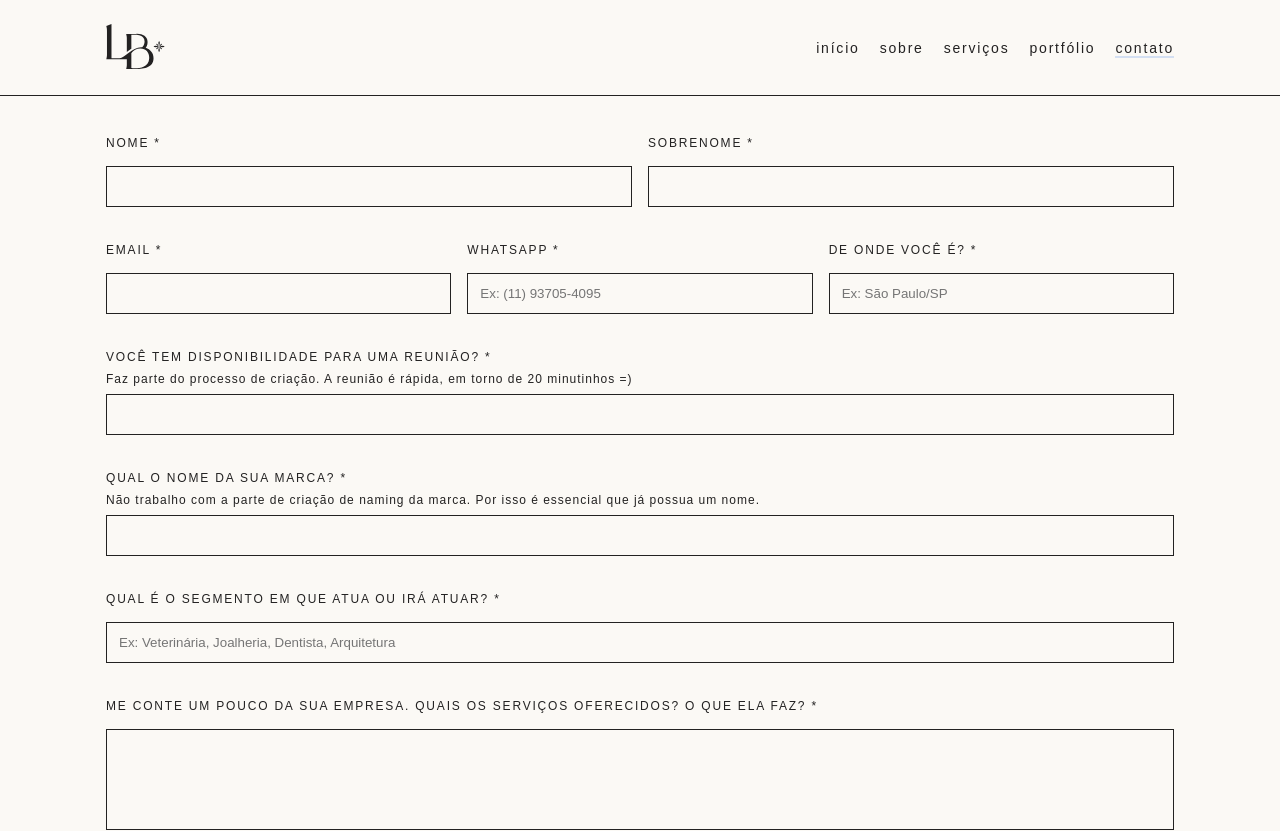
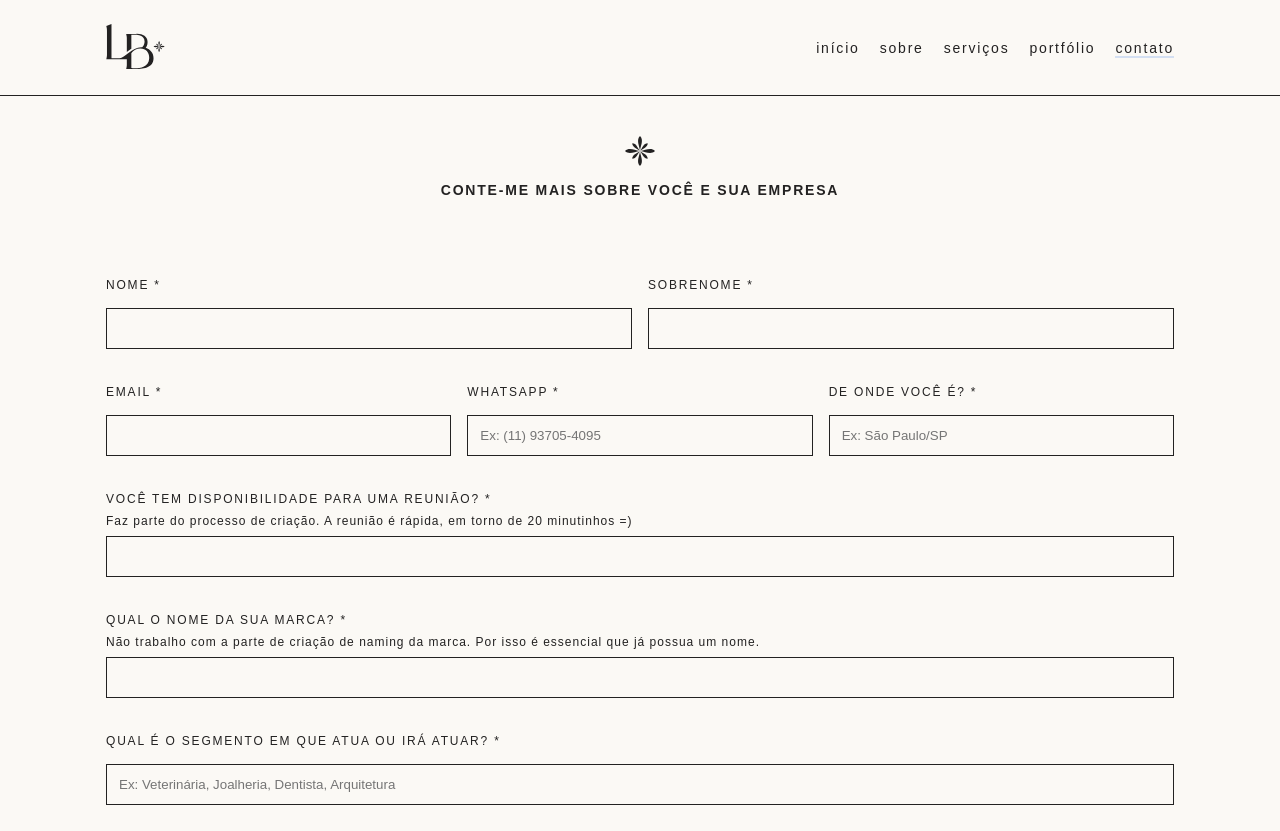
Before and after one commit to PedroVignotto/LeBueno, a Next.js app: page /contact in a window 1280 px wide. Shown: the top 831 px of the page. Built offline with nearby package versions, Linux system fonts and the light colour scheme; a web font is replaced by a local one.

Commit message:
feat: add title section on contact page

```diff
--- a/src/pages/contact.tsx
+++ b/src/pages/contact.tsx
@@ -1,7 +1,8 @@
 import { Button, Input, Textarea } from '../components'
 
-import { Form } from '../styles/pages/contact'
+import { Title, Form } from '../styles/pages/contact'
 
+import Image from 'next/image'
 import axios from 'axios'
 import React, { useState } from 'react'
 
@@ -47,6 +48,11 @@ export default function Contact() {
   }
 
   return (
+    <>
+      <Title>
+        <Image src="/images/logo/symbol-black.svg" alt="Simbolo" width={30} height={30} />
+        <h1>conte-me mais sobre <span>você</span> e sua <span>empresa</span></h1>
+      </Title>
       <Form onSubmit={handleSubmit}>
         <section>
           <Input
@@ -138,5 +144,6 @@ export default function Contact() {
         />
         <Button type="submit">enviar</Button>
       </Form>
+    </>
   )
 }
--- a/src/styles/pages/contact.ts
+++ b/src/styles/pages/contact.ts
@@ -1,4 +1,23 @@
+import { colors } from '../global'
+
 import styled from 'styled-components'
+
+export const Title = styled.section`
+  display: flex;
+  flex-direction: column;
+  align-items: center;
+  padding: 2.5rem 1rem;
+
+  h1 {
+    font-size: 0.875rem;
+    text-transform: uppercase;
+    font-weight: 600;
+    color: ${colors.black};
+    letter-spacing: 1.8px;
+    margin-top: 1rem;
+    text-align: center;
+  }
+`
 
 export const Form = styled.form`
   display: flex;
```
Lines whose indentation alone changed are shown as unchanged.
